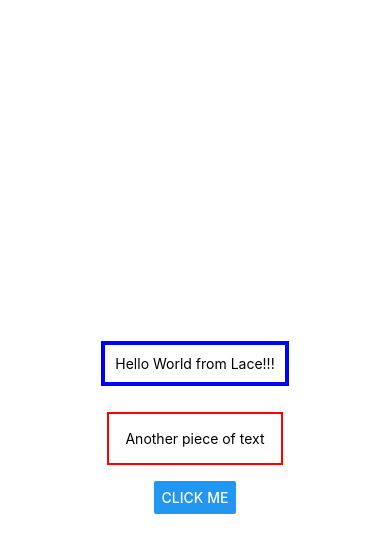
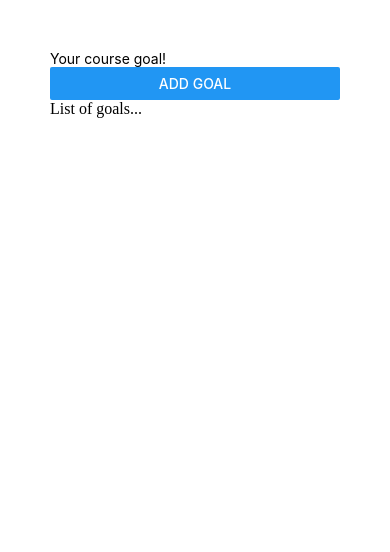
Before and after one commit to Adrion10/my-app, a React Native app: screen / in a window 390 px wide. Shown: the top 552 px of the page. Built offline with nearby package versions, Linux system fonts and the light colour scheme.

Commit message:
styles.appContainer

```diff
--- a/App.js
+++ b/App.js
@@ -1,50 +1,20 @@
 import { StatusBar } from "expo-status-bar";
-import { StyleSheet, Text, View, Button } from "react-native";
+import { StyleSheet, Text, View, Button, TextInput } from "react-native";
 
 export default function App() {
   return (
-    <View style={styles.container}>
+    <View style={styles.appContainer}>
       <View>
-        <Text
-          style={styles.dummyText}
-          // style={{
-          //   margin: 16,
-          //   borderWidth: 2,
-          //   borderColor: "red",
-          //   padding: 16,
-          // }}
-        >
-          Hello World from Lace!!!
-        </Text>
+        <TextInput placeholder="Your course goal!" />
+        <Button title="Add Goal" />
       </View>
-
-      <Text
-        style={{
-          margin: 16,
-          borderWidth: 2,
-          borderColor: "red",
-          padding: 16,
-        }}
-      >
-        Another piece of text
-      </Text>
-      <StatusBar style="auto" />
-      <Button title="Click Me" />
+      <View>List of goals...</View>
     </View>
   );
 }
 
 const styles = StyleSheet.create({
-  container: {
-    flex: 1,
-    backgroundColor: "#fff",
-    alignItems: "center",
-    justifyContent: "center",
-  },
-  dummyText: {
-    margin: 10,
-    padding: 10,
-    borderWidth: 4,
-    borderColor: "blue",
+  appContainer: {
+    padding: 50,
   },
 });
```
Also changed, not shown: App1.js (added, +50 -0 lines).
